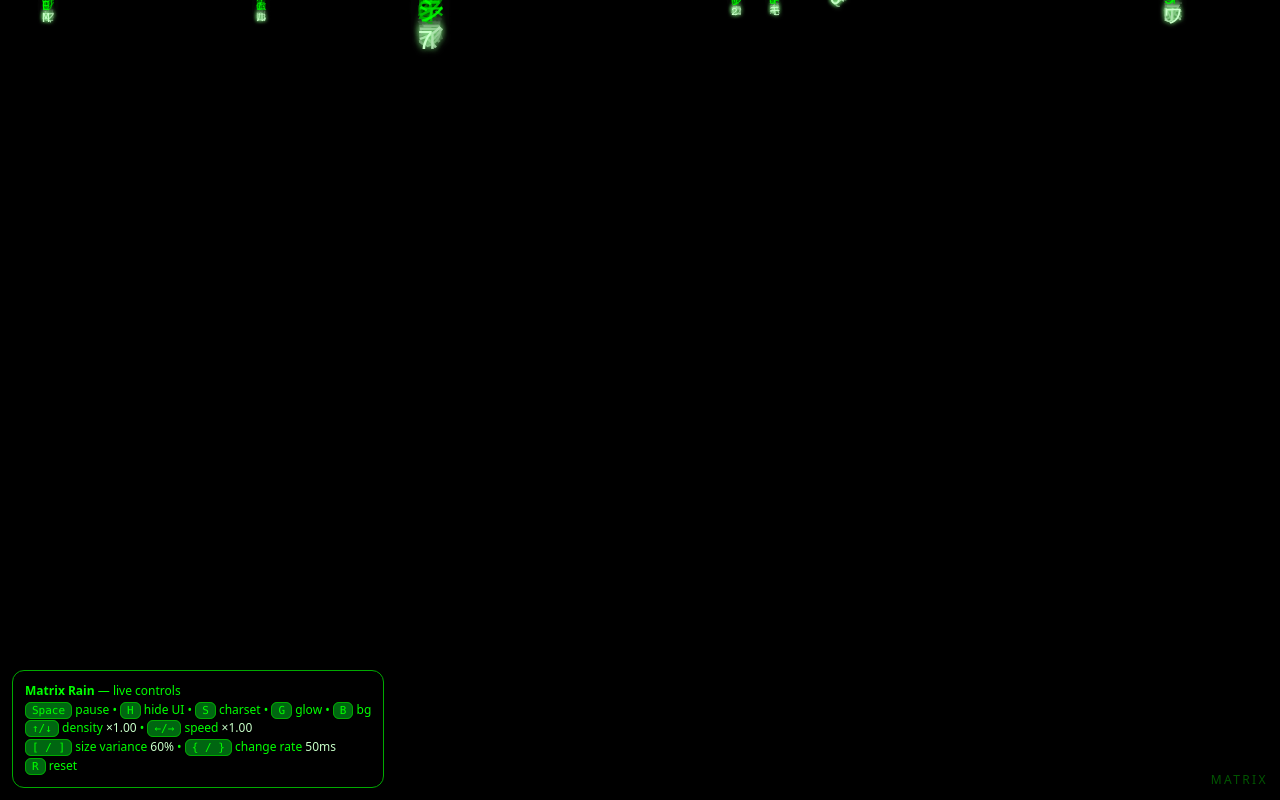
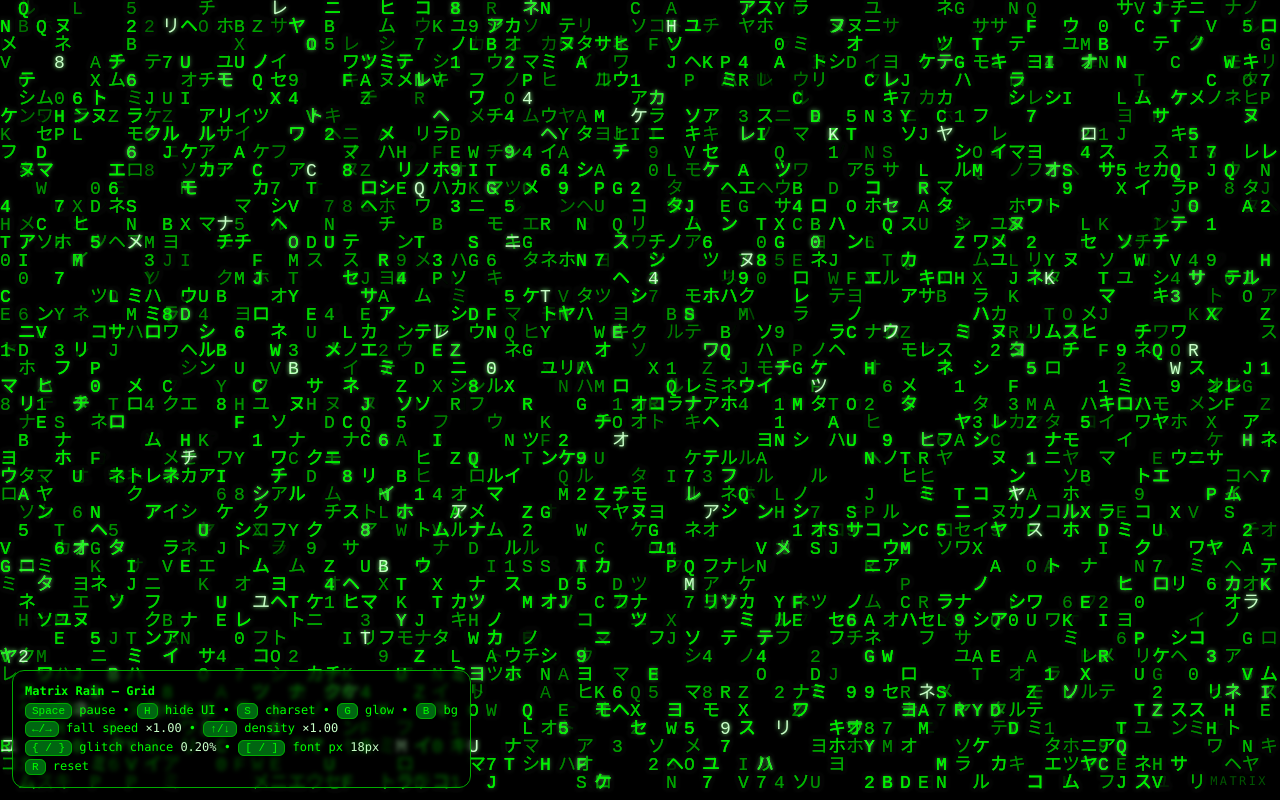
Before and after one commit to LudGar/matrix-rain-ai, a plain HTML site: page rain.html in a window 1280 px wide. Drawn offline with Linux system fonts and the light colour scheme; animation ran at ten frames a second.

Commit message:
Update rain.html

```diff
--- a/rain.html
+++ b/rain.html
@@ -3,17 +3,19 @@
 <head>
   <meta charset="utf-8" />
   <meta name="viewport" content="width=device-width, initial-scale=1" />
-  <title>Matrix Digital Rain</title>
+  <title>Matrix Digital Rain — Grid</title>
   <style>
     :root{
       --bg:#000;
       --fg:#0f0;
       --lead:#c8ffc8;
     }
-    html,body{height:100%;margin:0;background:var(--bg);color:var(--fg);font-family:system-ui, -apple-system, Segoe UI, Roboto, Ubuntu, Cantarell, 'Noto Sans', 'Hiragino Kaku Gothic ProN', 'Yu Gothic', 'Microsoft YaHei UI', Arial, sans-serif;}
-    canvas{display:block;width:100vw;height:100vh;position:fixed;inset:0;}
-    .hud{position:fixed;left:12px;bottom:12px;background:#0009;border:1px solid #0a0;padding:10px 12px;border-radius:12px;font-size:12px;line-height:1.35;backdrop-filter: blur(2px); user-select:none}
-    .hud kbd{background:#061; border:1px solid #0a0; padding:1px 6px; border-radius:6px; font-family:ui-monospace, SFMono-Regular, Menlo, Consolas, monospace; font-size:11px}
+    html,body{height:100%;margin:0;background:var(--bg);color:var(--fg);
+      font-family:ui-monospace, SFMono-Regular, Menlo, Consolas, monospace;}
+    canvas{display:block;position:fixed;inset:0;width:100vw;height:100vh}
+    .hud{position:fixed;left:12px;bottom:12px;background:#0009;border:1px solid #0a0;
+      padding:10px 12px;border-radius:12px;font-size:12px;line-height:1.35;backdrop-filter: blur(2px); user-select:none}
+    .hud kbd{background:#061;border:1px solid #0a0;padding:1px 6px;border-radius:6px;font-size:11px}
     .hud .row{margin:2px 0}
     .hud .val{color:var(--lead)}
     .brand{position:fixed;right:12px;bottom:12px;color:#0a0;font-size:12px;opacity:.5;letter-spacing:.2em}
@@ -24,18 +26,18 @@
   <canvas id="matrix"></canvas>
 
   <div class="hud" id="hud">
-    <div class="row"><strong>Matrix Rain</strong> — live controls</div>
+    <div class="row"><strong>Matrix Rain — Grid</strong></div>
     <div class="row">
       <kbd>Space</kbd> pause • <kbd>H</kbd> hide UI •
       <kbd>S</kbd> charset • <kbd>G</kbd> glow • <kbd>B</kbd> bg
     </div>
     <div class="row">
-      <kbd>↑/↓</kbd> density <span class="val" id="vDensity"></span> •
-      <kbd>←/→</kbd> speed <span class="val" id="vSpeed"></span>
+      <kbd>←/→</kbd> fall speed <span class="val" id="vSpeed"></span> •
+      <kbd>↑/↓</kbd> density <span class="val" id="vDensity"></span>
     </div>
     <div class="row">
-      <kbd>[ / ]</kbd> size variance <span class="val" id="vVar"></span> •
-      <kbd>{ / }</kbd> change rate <span class="val" id="vRate"></span>
+      <kbd>{ / }</kbd> glitch chance <span class="val" id="vGlitch"></span> •
+      <kbd>[ / ]</kbd> font px <span class="val" id="vFont"></span>
     </div>
     <div class="row"><kbd>R</kbd> reset</div>
   </div>
@@ -57,87 +59,103 @@
     "@#$€¥£¢§†±≈≠√∆∑∏πµΩ∫∞∇∂←↑→↓↔↕⇌≡☑☒™©®0123456789ABCDEFGHIJKLMNOPQRSTUVWXYZ"
   ];
 
-  // --- Config ---
+  // --- Config (grid-based) ---
   const config = {
     charsetIndex: 0,
-    baseFont: 18,      // px
-    sizeVariance: 0.6, // 0..1
-    speed: 1.0,        // fall multiplier
-    density: 1.0,      // column density
-    glow: true,        // lead neon
-    bgMode: 0,         // 0:fade, 1:gradient, 2:scanline
+    fontPx: 18,          // cell size (px)
+    speed: 1.0,          // fall speed multiplier (cells/sec scaled)
+    density: 1.0,        // 0..1 fraction of active columns
+    glow: true,          // lead neon
+    bgMode: 0,           // 0:fade, 1:gradient, 2:scanline
     paused: false,
-    changeRate: 50     // ms between glyph changes (per trail cell)
+    fadeMs: 900,         // time constant for fade (bigger = slower fade)
+    glitchChance: 0.002  // per-frame chance for a cell to randomize (rare)
   };
 
   // HUD bindings
-  const vDensity = document.getElementById('vDensity');
-  const vSpeed   = document.getElementById('vSpeed');
-  const vVar     = document.getElementById('vVar');
-  const vRate    = document.getElementById('vRate');
-  const hud      = document.getElementById('hud');
-  const brandEl  = document.getElementById('brand');
-
+  const vSpeed  = document.getElementById('vSpeed');
+  const vDensity= document.getElementById('vDensity');
+  const vGlitch = document.getElementById('vGlitch');
+  const vFont   = document.getElementById('vFont');
+  const hud     = document.getElementById('hud');
+  const brandEl = document.getElementById('brand');
   const updateHUD = () => {
+    vSpeed.textContent   = `×${config.speed.toFixed(2)}`;
     vDensity.textContent = `×${config.density.toFixed(2)}`;
-    vSpeed.textContent   = `×${config.speed.toFixed(2)}`;
-    vVar.textContent     = `${Math.round(config.sizeVariance*100)}%`;
-    vRate.textContent    = `${config.changeRate}ms`;
+    vGlitch.textContent  = `${(config.glitchChance*100).toFixed(2)}%`;
+    vFont.textContent    = `${config.fontPx}px`;
   };
 
-  // --- State & resize ---
+  // --- State ---
   const state = {
-    w: 0,
-    h: 0,
-    dpr: Math.max(1, Math.min(2, window.devicePixelRatio || 1)),
-    columns: [],
+    w: 0, h: 0, dpr: Math.max(1, Math.min(2, window.devicePixelRatio || 1)),
+    cols: 0, rows: 0,
+    cellW: 0, cellH: 0,
+    charset: SETS[0],
+    // Grid buffers
+    chars: [], // rows x cols (string 1-char)
+    alpha: [], // rows x cols (0..1)
+    // Column heads
+    heads: [], // one per active column: {col, yRowFloat, speedCellsPerMs}
+    activeCols: [] // boolean per col whether has a stream
   };
 
   function resize(){
-    const { innerWidth: cssW, innerHeight: cssH } = window;
+    const cssW = window.innerWidth;
+    const cssH = window.innerHeight;
     state.w = Math.floor(cssW * state.dpr);
     state.h = Math.floor(cssH * state.dpr);
     canvas.width = state.w;
     canvas.height = state.h;
     canvas.style.width = cssW + 'px';
     canvas.style.height = cssH + 'px';
-    spawnColumns();
+
+    // recompute grid
+    const cell = Math.max(8, Math.floor(config.fontPx * state.dpr));
+    state.cellW = cell;
+    state.cellH = cell;
+    state.cols = Math.max(1, Math.floor(state.w / state.cellW));
+    state.rows = Math.max(1, Math.floor(state.h / state.cellH));
+
+    // reinit buffers
+    state.chars = new Array(state.rows);
+    state.alpha = new Array(state.rows);
+    for(let r=0; r<state.rows; r++){
+      state.chars[r] = new Array(state.cols).fill('');
+      state.alpha[r] = new Array(state.cols).fill(0);
+    }
+
+    spawnHeads();
   }
-  window.addEventListener('resize', resize);
 
-  // --- Utils ---
-  const rand = (min, max) => Math.random() * (max - min) + min;
+  function rand(min,max){ return Math.random()*(max-min)+min; }
+  function pickChar(){ return state.charset.charAt((Math.random()*state.charset.length)|0); }
 
-  // --- Column / Stream model ---
-  function spawnColumns(){
-    const charset = SETS[config.charsetIndex];
-    const base = config.baseFont * state.dpr; // DPR scaled
-    const minSize = Math.max(10, base * (1 - config.sizeVariance));
-    const maxSize = base * (1 + config.sizeVariance);
-    const avgSize = (minSize + maxSize) / 2;
+  function spawnHeads(){
+    state.charset = SETS[config.charsetIndex];
+    const total = state.cols;
+    const want = Math.max(1, Math.floor(total * config.density));
+    state.activeCols = new Array(state.cols).fill(false);
 
-    const idealCols = Math.max(1, Math.floor(state.w / avgSize * config.density));
-    state.columns = new Array(idealCols).fill(0).map((_, i) => {
-      const fontSize = rand(minSize, maxSize);
-      const x = Math.floor((i + Math.random()*0.2) * (state.w / idealCols));
-      const velocity = rand(0.6, 1.6) * fontSize * 0.035; // scales w/ size
-      const step = Math.max(12, Math.floor(rand(12, 28))); // visible trail length
+    // randomly activate desired number of columns
+    const indices = [...Array(state.cols).keys()];
+    for(let i=indices.length-1;i>0;i--){
+      const j = (Math.random()*(i+1))|0;
+      [indices[i],indices[j]] = [indices[j],indices[i]];
+    }
+    for(let i=0;i<want;i++) state.activeCols[indices[i]] = true;
 
-      // Live-writing buffers: per-trail cell char + timestamp
-      const trailChars = new Array(step).fill('');
-      const lastChange = new Array(step).fill(0);
-
-      return {
-        x,
-        y: rand(-state.h, 0),
-        fontSize,
-        step,
-        velocity,
-        charset,
-        trailChars,
-        lastChange
-      };
-    });
+    state.heads = [];
+    for(let c=0;c<state.cols;c++){
+      if(!state.activeCols[c]) continue;
+      // speed in cells per ms (base ~ 0.08..0.16 cells/ms) scaled by config.speed
+      const base = rand(0.08, 0.16);
+      state.heads.push({
+        col: c,
+        yRow: rand(-state.rows, 0), // start above view
+        speed: base
+      });
+    }
   }
 
   // --- Background pass ---
@@ -158,67 +176,90 @@
       ctx.fillRect(0,0,state.w,state.h);
       ctx.globalCompositeOperation = 'overlay';
       ctx.fillStyle = 'rgba(0,16,0,0.15)';
-      for(let y=0; y<state.h; y+=2){ ctx.fillRect(0,y,state.w,1); }
+      for(let y=0; y<state.h; y+=2) ctx.fillRect(0,y,state.w,1);
       ctx.globalCompositeOperation = 'source-over';
+    }
+  }
+
+  // --- Render entire grid ---
+  function renderGrid(leadPositions){
+    ctx.textBaseline = 'top';
+    ctx.textAlign = 'left';
+    ctx.font = `${state.cellH}px monospace`;
+
+    for(let r=0;r<state.rows;r++){
+      const y = r * state.cellH;
+      for(let c=0;c<state.cols;c++){
+        const a = state.alpha[r][c];
+        if(a <= 0) continue;
+        const x = c * state.cellW;
+        const ch = state.chars[r][c] || ' ';
+        // lead cell has its own bright style; others fade by alpha
+        if(leadPositions && leadPositions[r] && leadPositions[r].has(c)){
+          ctx.fillStyle = '#c8ffc8';
+          if(config.glow){
+            ctx.shadowColor = '#8f8';
+            ctx.shadowBlur = Math.max(4, state.cellH*0.25);
+          }
+          ctx.fillText(ch, x, y);
+          if(config.glow) ctx.shadowBlur = 0;
+        } else {
+          ctx.fillStyle = `rgba(0,255,0,${Math.max(0, Math.min(1,a))})`;
+          ctx.fillText(ch, x, y);
+        }
+      }
     }
   }
 
   let prev = 0;
   function tick(ts){
     if(!prev) prev = ts;
-    const now = ts;
+    const dt = Math.min(50, ts - prev); // cap delta a bit
     prev = ts;
 
-    drawBackground();
-    ctx.textBaseline = 'top';
+    // fade factor (exponential): alpha *= exp(-dt / fadeMs)
+    const decay = Math.exp(-dt / config.fadeMs);
 
-    for(const col of state.columns){
-      // fall
-      col.y += col.velocity * config.speed;
-      if(col.y - col.step*col.fontSize > state.h){
-        // recycle
-        col.y = rand(-state.h*0.5, 0);
-        col.fontSize = col.fontSize * rand(0.85,1.15);
-        col.velocity = Math.max(0.2, col.velocity * rand(0.8,1.25));
-        // clear buffers
-        col.trailChars.fill('');
-        col.lastChange.fill(0);
+    // advance heads and write new chars
+    const leadMap = {}; // row -> Set(cols) for bright leads
+    for(const h of state.heads){
+      h.yRow += h.speed * config.speed * dt; // move in rows
+      // when passing into next row, write a new char there
+      const row = Math.floor(h.yRow);
+      if(row >= 0 && row < state.rows){
+        // head is at (row, h.col)
+        state.chars[row][h.col] = pickChar();
+        state.alpha[row][h.col] = 1.0; // fresh, full bright (non-lead gets green w/ alpha; lead map makes it bright)
+        if(!leadMap[row]) leadMap[row] = new Set();
+        leadMap[row].add(h.col);
       }
+      // recycle when fully below
+      if(h.yRow > state.rows + 8){
+        h.yRow = rand(-state.rows*0.5, 0);
+        h.speed *= rand(0.85, 1.20);
+      }
+    }
 
-      ctx.font = `${col.fontSize}px monospace`;
-      const x = col.x | 0;
-      for(let i=0;i<col.step;i++){
-        const y = (col.y - i*col.fontSize) | 0;
-        if(y < -col.fontSize || y > state.h) continue;
+    // apply fade & rare glitches
+    for(let r=0;r<state.rows;r++){
+      for(let c=0;c<state.cols;c++){
+        // skip fresh leads (drawn bright); we still decay the stored alpha for consistency
+        state.alpha[r][c] *= decay;
 
-        // Live-writing: update each trail cell only when due
-        if(col.trailChars[i] === '' || (now - col.lastChange[i]) >= config.changeRate){
-          const ch = col.charset.charAt((Math.random()*col.charset.length)|0);
-          col.trailChars[i] = ch;
-          col.lastChange[i] = now;
-        }
-        const ch = col.trailChars[i];
-
-        if(i===0){
-          ctx.fillStyle = config.glow ? '#c8ffc8' : '#aaffaa';
-          if(config.glow){
-            ctx.shadowColor = '#8f8';
-            ctx.shadowBlur = Math.max(4, col.fontSize*0.25);
-          }
-          ctx.fillText(ch, x, y);
-          if(config.glow){ ctx.shadowBlur = 0; }
-        } else {
-          const alpha = Math.max(0, 1 - i/(col.step+2));
-          ctx.fillStyle = `rgba(0,255,0,${alpha*0.9})`;
-          ctx.fillText(ch, x, y);
+        // Rare shift/glitch: only when visible and not just written as a lead
+        if(state.alpha[r][c] > 0.05 && Math.random() < config.glitchChance){
+          state.chars[r][c] = pickChar();
         }
       }
     }
 
+    // draw
+    drawBackground();
+    renderGrid(leadMap);
+
     if(!config.paused){
       requestAnimationFrame(tick);
     } else {
-      // subtle pause overlay
       ctx.fillStyle = 'rgba(0,0,0,0.25)';
       ctx.fillRect(0,0,state.w,state.h);
       ctx.fillStyle = '#0f0';
@@ -229,6 +270,7 @@
 
   function start(){
     resize();
+    // paint solid bg once
     ctx.fillStyle = 'black';
     ctx.fillRect(0,0,state.w,state.h);
     updateHUD();
@@ -237,23 +279,20 @@
 
   // --- Keyboard controls ---
   window.addEventListener('keydown', (e) => {
-    // Quick HUD/brand toggle
     if(e.key === 'h' || e.key === 'H'){
       hud.classList.toggle('hidden');
       brandEl.classList.toggle('hidden');
       return;
     }
-
     switch(e.key){
       case ' ': // pause
         config.paused = !config.paused;
         if(!config.paused){ prev = 0; requestAnimationFrame(tick); }
-        e.preventDefault();
-        break;
+        e.preventDefault(); break;
 
       case 's': case 'S': // switch charset
         config.charsetIndex = (config.charsetIndex + 1) % SETS.length;
-        for(const c of state.columns) c.charset = SETS[config.charsetIndex];
+        state.charset = SETS[config.charsetIndex];
         break;
 
       case 'g': case 'G': // glow
@@ -262,49 +301,37 @@
       case 'b': case 'B': // bg
         config.bgMode = (config.bgMode + 1) % 3; break;
 
-      case 'ArrowUp':
-        config.density = Math.min(2.5, +(config.density + 0.05).toFixed(2));
-        spawnColumns(); updateHUD(); break;
+      case 'ArrowRight': // faster
+        config.speed = Math.min(3.0, +(config.speed + 0.05).toFixed(2)); updateHUD(); break;
+      case 'ArrowLeft':  // slower
+        config.speed = Math.max(0.1, +(config.speed - 0.05).toFixed(2)); updateHUD(); break;
 
-      case 'ArrowDown':
-        config.density = Math.max(0.25, +(config.density - 0.05).toFixed(2));
-        spawnColumns(); updateHUD(); break;
+      case 'ArrowUp':   // more columns
+        config.density = Math.min(1.0, +(config.density + 0.05).toFixed(2)); spawnHeads(); updateHUD(); break;
+      case 'ArrowDown': // fewer columns
+        config.density = Math.max(0.1, +(config.density - 0.05).toFixed(2)); spawnHeads(); updateHUD(); break;
 
-      case 'ArrowRight':
-        config.speed = Math.min(3.0, +(config.speed + 0.05).toFixed(2));
-        updateHUD(); break;
+      case '{': // rarer glitches
+        config.glitchChance = Math.max(0.0001, +(config.glitchChance - 0.0005).toFixed(4)); updateHUD(); break;
+      case '}': // more glitches
+        config.glitchChance = Math.min(0.02, +(config.glitchChance + 0.0005).toFixed(4)); updateHUD(); break;
 
-      case 'ArrowLeft':
-        config.speed = Math.max(0.1, +(config.speed - 0.05).toFixed(2));
-        updateHUD(); break;
+      case '[': // smaller font (more grid cells)
+        config.fontPx = Math.max(10, config.fontPx - 1); resize(); updateHUD(); break;
+      case ']': // larger font
+        config.fontPx = Math.min(48, config.fontPx + 1); resize(); updateHUD(); break;
 
-      case '[':
-        config.sizeVariance = Math.max(0.0, +(config.sizeVariance - 0.05).toFixed(2));
-        spawnColumns(); updateHUD(); break;
-
-      case ']':
-        config.sizeVariance = Math.min(1.0, +(config.sizeVariance + 0.05).toFixed(2));
-        spawnColumns(); updateHUD(); break;
-
-      case '{': // slower flicker
-        config.changeRate = Math.min(2000, config.changeRate + 25); updateHUD(); break;
-
-      case '}': // faster flicker
-        config.changeRate = Math.max(5, config.changeRate - 25); updateHUD(); break;
-
-      case 'r': case 'R':
-        Object.assign(config, { baseFont:18, sizeVariance:0.6, speed:1.0, density:1.0, glow:true, bgMode:0, changeRate:50 });
-        spawnColumns(); updateHUD(); break;
+      case 'r': case 'R': // reset defaults
+        Object.assign(config, { charsetIndex:0, fontPx:18, speed:1.0, density:1.0, glow:true, bgMode:0, paused:false, fadeMs:900, glitchChance:0.002 });
+        resize(); updateHUD(); break;
     }
   }, {passive:false});
 
-  // --- Visibility handling (pause when tab hidden) ---
+  window.addEventListener('resize', resize);
+
   document.addEventListener('visibilitychange', () => {
-    if(document.hidden){
-      config.paused = true;
-    } else {
-      config.paused = false; prev = 0; requestAnimationFrame(tick);
-    }
+    if(document.hidden){ config.paused = true; }
+    else { config.paused = false; prev = 0; requestAnimationFrame(tick); }
   });
 
   start();
```
